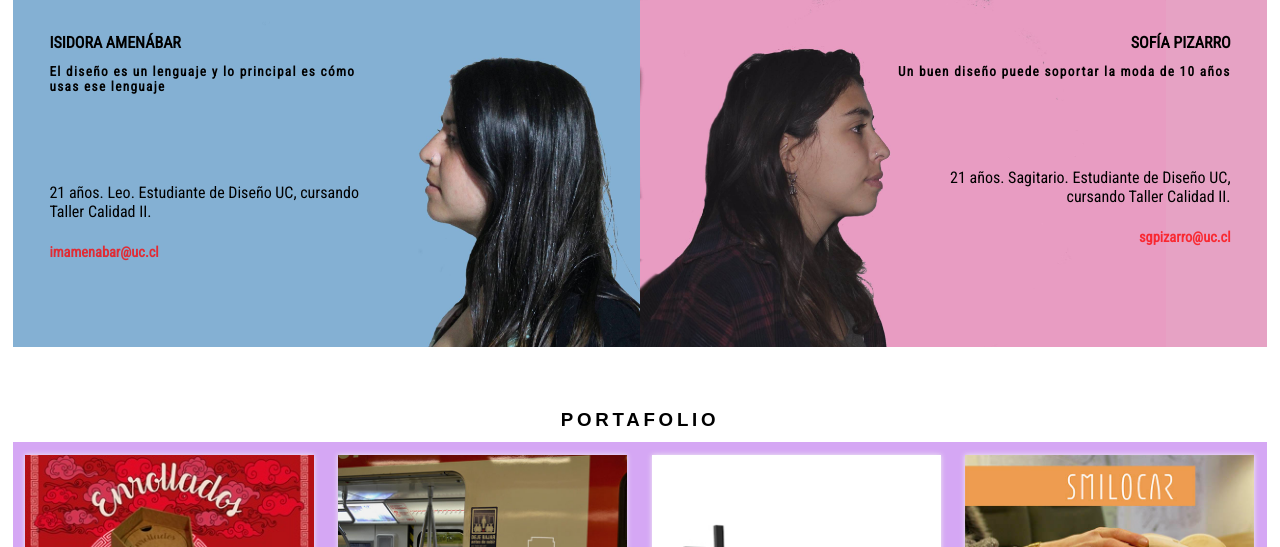
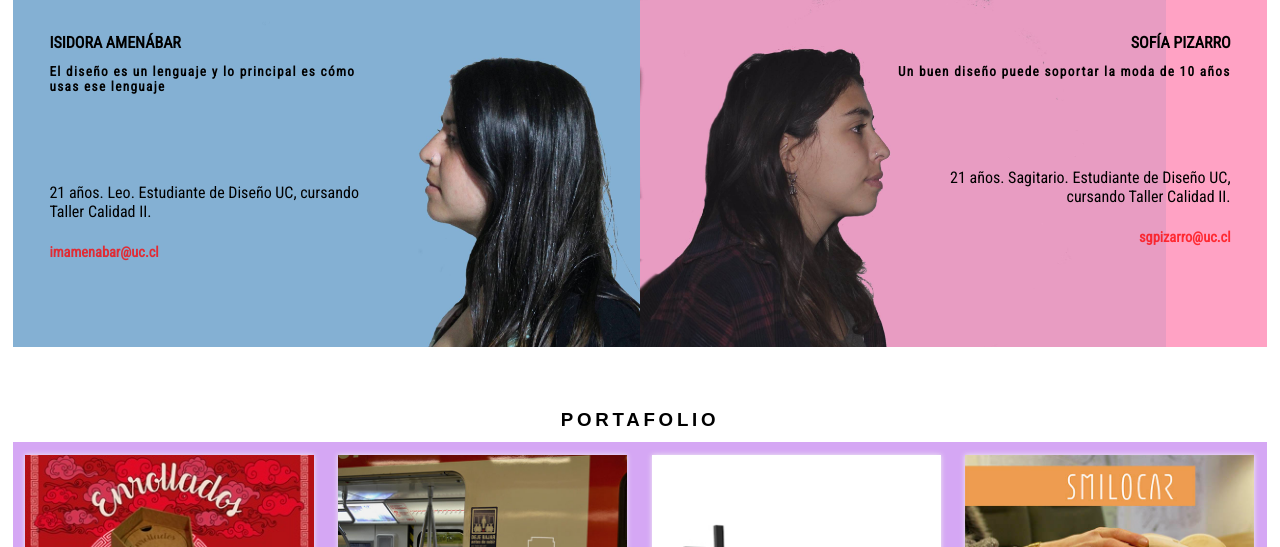
Before and after one commit to imamenabar/amenabar-pizarro, a plain HTML site: page index.html in a window 1280 px wide. Shown: the part 725-1272 px from the top of the page. Drawn offline with Linux system fonts and the light colour scheme; a web font is replaced by a local one.

Commit message:
color dupla 2

```diff
--- a/estilo.css
+++ b/estilo.css
@@ -97,7 +97,7 @@ video{
 .segunda{
 	min-height:300px;
 	text-align:right;
-	background-color:rgba(230,162,196,1);
+	background-color:rgba(256,162,196,1);
 	background-image:url('media/dupla-02.jpg');
 	background-position:top left;
 	background-repeat:no-repeat;
```
